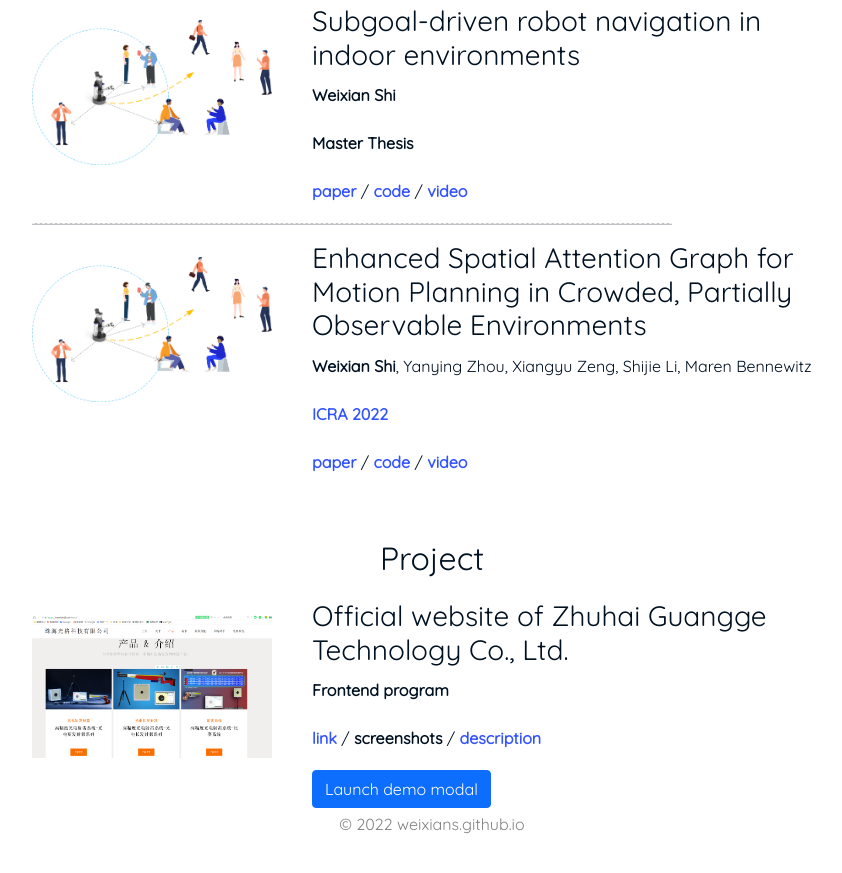
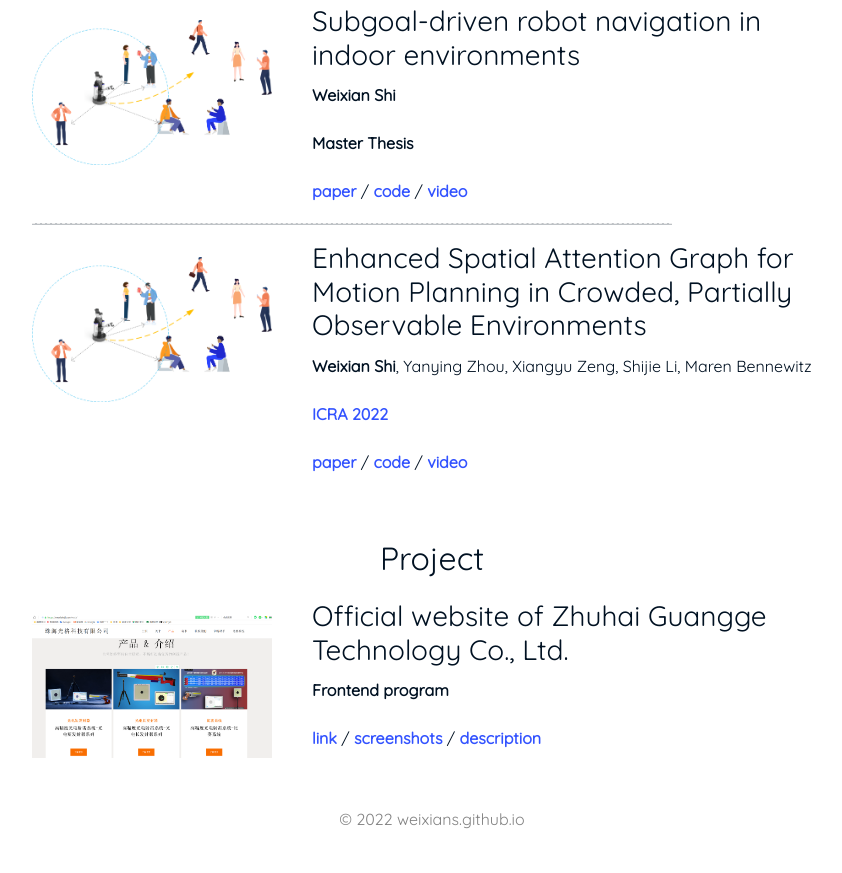
Before and after one commit to weixians/weixians.github.io, a Jekyll site: the page built from about_me.html, in a window 1280 px wide and 900 px high, scrolled down 1141 px. Shown: the top 873 px of the window, without its empty margins (208-1050 px from the left). Built offline with Jekyll 4.4.1, drawn with Linux system fonts in a browser that asks for light colours.

Commit message:
change content

```diff
--- a/about_me.html
+++ b/about_me.html
@@ -126,12 +126,9 @@ subtitle:
             <p><b>Frontend program</b></p>
             <p>
                 <span><a href="https://monisheji.com" target="_blank">link</a></span> /
-                <span><a data-bs-toggle="modal" data-bs-target="#exampleModal">screenshots</a></span> /
+                <span><a href="#" data-bs-toggle="modal" data-bs-target="#exampleModal">screenshots</a></span> /
                 <span><a href="https://www.hrl.uni-bonn.de/publications/shi22icra.mp4" target="_blank">description</a></span>
             </p>
-            <button type="button" class="btn btn-primary" data-bs-toggle="modal" data-bs-target="#exampleModal">
-                Launch demo modal
-            </button>
         </div>
     </div>
 
```
